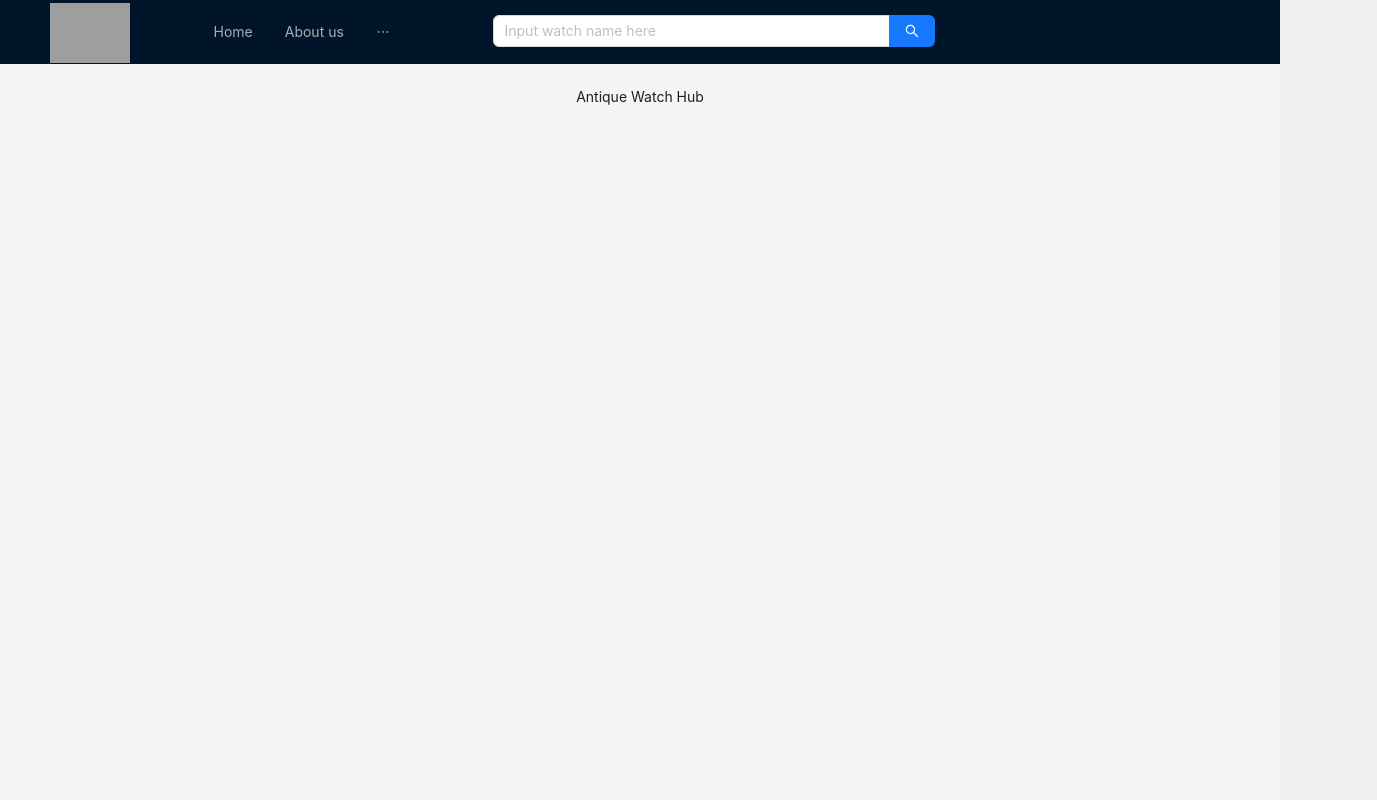
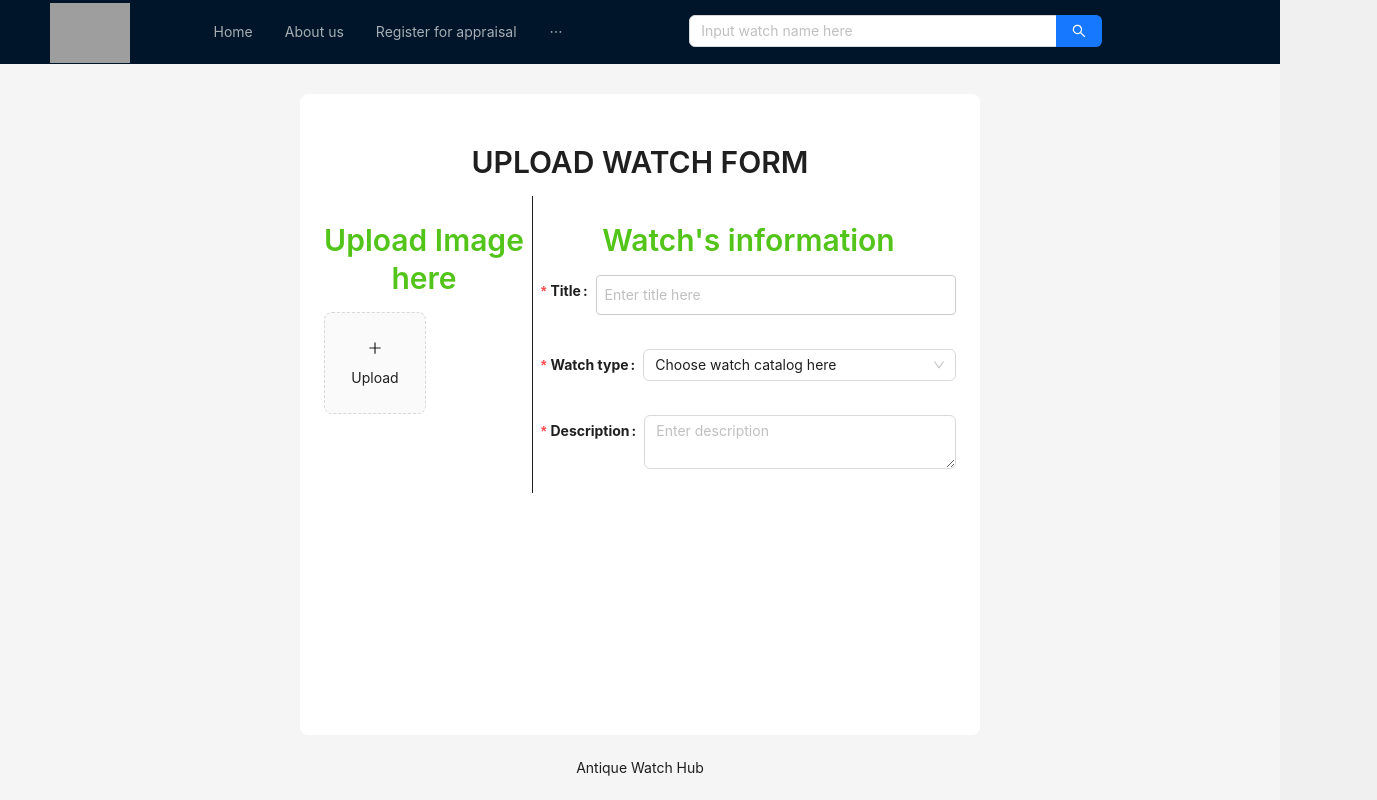
Before and after one commit to OmegaCode404/SWP391_FE, a React (Create React App) app: page /upload in a window 1280 px wide. Shown: the whole page, 1377 px wide, since content can reach past the window. Built offline with nearby package versions, Linux system fonts and the light colour scheme; grey boxes are pictures that could not be loaded.

Commit message:
Create loginPage, Upload form page

```diff
--- a/src/App.css
+++ b/src/App.css
@@ -4,6 +4,7 @@
   object-fit: cover; /* Maintains aspect ratio */
 }
 .item-price {
+  content: "Posted: ";
   color: #d0021b;
   display: inline-block;
   font-size: 14px;
@@ -57,12 +58,15 @@
 .item-seller,
 .item-post-date {
   font-size: 14px;
-  color: #888;
   margin-bottom: 5px;
 }
 
 .item-post-date::before {
-  content: "Posted: ";
+  content: "Since: ";
+  font-weight: bold;
+}
+.item-seller::before {
+  content: "Posted by: ";
   font-weight: bold;
 }
 .contentStyle {
--- a/src/App.js
+++ b/src/App.js
@@ -8,6 +8,8 @@ import { BrowserRouter, Routes, Route } from "react-router-dom";
 import WatchDetail from "./Component/WatchDetail";
 import WatchFilter from "./Component/WatchFilter";
 import RegisterForAppraisal from "./Component/RegisterForAppraisal/RegisterForAppraisal";
+import RegisterPost from "./Component/RegisterPost";
+import LoginPage from "./Component/Login";
 
 const App = () => {
   return (
@@ -18,6 +20,8 @@ const App = () => {
           <Route path="/" element={<MainPage />} />
           <Route path="/watch/:id" element={<WatchDetail />} />
           <Route path="/filter/:type" element={<WatchFilter />} />
+          <Route path="/upload" element={<RegisterPost />} />
+          <Route path="/login" element={<LoginPage />} />
           <Route
             path="/registerforappraisal"
             element={<RegisterForAppraisal />}
--- a/src/Component/Header.jsx
+++ b/src/Component/Header.jsx
@@ -33,7 +33,7 @@ const HeaderBar = () => {
           height={60}
         />
       </Col>
-      <Col span={6}>
+      <Col span={10}>
         <Menu
           theme="dark"
           mode="horizontal"
@@ -49,9 +49,11 @@ const HeaderBar = () => {
           <Menu.Item key="registerforappraisal">
             Register for appraisal
           </Menu.Item>
+          <Menu.Item key="upload">Upload post</Menu.Item>
+          <Menu.Item key="login">Login</Menu.Item>
         </Menu>
       </Col>
-      <Col span={15}>
+      <Col span={14}>
         <Search
           placeholder="Input watch name here"
           onSearch={onSearch}
--- /dev/null
+++ b/src/Component/ImageUpload.jsx
@@ -0,0 +1,74 @@
+import React, { useState } from "react";
+import { PlusOutlined } from "@ant-design/icons";
+import { Image, Upload, message, Button } from "antd";
+const getBase64 = (file) =>
+  new Promise((resolve, reject) => {
+    const reader = new FileReader();
+    reader.readAsDataURL(file);
+    reader.onload = () => resolve(reader.result);
+    reader.onerror = (error) => reject(error);
+  });
+
+const ImageUpload = ({ onFilesSelected }) => {
+  const [previewOpen, setPreviewOpen] = useState(false);
+  const [previewImage, setPreviewImage] = useState("");
+  const [fileList, setFileList] = useState([]);
+
+  const handlePreview = async (file) => {
+    if (!file.url && !file.preview) {
+      file.preview = await getBase64(file.originFileObj);
+    }
+    setPreviewImage(file.url || file.preview);
+    setPreviewOpen(true);
+  };
+
+  const handleChange = ({ fileList: newFileList }) => {
+    setFileList(newFileList);
+    onFilesSelected(newFileList);
+  };
+
+  const handleBeforeUpload = (file) => {
+    return false; // Prevent automatic upload
+  };
+
+  const uploadButton = (
+    <div>
+      <PlusOutlined />
+      <div
+        style={{
+          marginTop: 8,
+        }}
+      >
+        Upload
+      </div>
+    </div>
+  );
+
+  return (
+    <>
+      <Upload
+        listType="picture-card"
+        fileList={fileList}
+        onPreview={handlePreview}
+        onChange={handleChange}
+        beforeUpload={handleBeforeUpload}
+      >
+        {fileList.length >= 8 ? null : uploadButton}
+      </Upload>
+      {previewImage && (
+        <Image
+          wrapperStyle={{
+            display: "none",
+          }}
+          preview={{
+            visible: previewOpen,
+            onVisibleChange: (visible) => setPreviewOpen(visible),
+            afterOpenChange: (visible) => !visible && setPreviewImage(""),
+          }}
+          src={previewImage}
+        />
+      )}
+    </>
+  );
+};
+export default ImageUpload;
--- a/src/Component/ItemList.jsx
+++ b/src/Component/ItemList.jsx
@@ -55,7 +55,7 @@ const ItemList = () => {
         <Col key={item.id} span={6}>
           <Card
             hoverable
-            title={item.name}
+            title={"Title: " + item.name}
             bordered={true}
             onClick={() => handleItemClick(item.id)}
             cover={
@@ -68,11 +68,11 @@ const ItemList = () => {
           >
             <div>
               <span className="item-price">
-                {item.price.toLocaleString()} đ
+                Price: {item.price.toLocaleString()} đ
               </span>
             </div>
             <div className="item-details">
-              <span className="item-seller">Seller: {item.seller.name}</span>
+              <span className="item-seller">{item.seller.name}</span>
               <span className="item-post-date">
                 {getTimeSincePost(item.postDate)}
               </span>
--- /dev/null
+++ b/src/Component/Login.jsx
@@ -0,0 +1,114 @@
+import React from "react";
+import { Layout, theme, ConfigProvider } from "antd";
+import { Button, Form, Input, Checkbox, Typography } from "antd";
+
+const { Content } = Layout;
+const { Title } = Typography;
+
+const LoginPage = () => {
+  const {
+    token: { colorBgContainer, borderRadiusLG },
+  } = theme.useToken();
+
+  const onFinish = (values) => {
+    console.log("Success:", values);
+  };
+
+  const onFinishFailed = (errorInfo) => {
+    console.log("Failed:", errorInfo);
+  };
+
+  return (
+    <ConfigProvider theme={{ token: { colorBgContainer, borderRadiusLG } }}>
+      <Content
+        style={{
+          padding: "50px 300px 150px",
+          flexGrow: 1,
+          display: "flex",
+          flexDirection: "column",
+        }}
+      >
+        <div
+          style={{
+            padding: 24,
+            flexGrow: 1,
+            background: colorBgContainer,
+            borderRadius: borderRadiusLG,
+          }}
+        >
+          <Title type="success" level={2}>
+            Login
+          </Title>
+          <Form
+            name="basic"
+            labelCol={{
+              span: 8,
+            }}
+            wrapperCol={{
+              span: 16,
+            }}
+            style={{
+              maxWidth: 600,
+            }}
+            initialValues={{
+              remember: true,
+            }}
+            onFinish={onFinish}
+            onFinishFailed={onFinishFailed}
+            autoComplete="off"
+          >
+            <Form.Item
+              label="Username"
+              name="username"
+              rules={[
+                {
+                  required: true,
+                  message: "Please input your username!",
+                },
+              ]}
+            >
+              <Input />
+            </Form.Item>
+
+            <Form.Item
+              label="Password"
+              name="password"
+              rules={[
+                {
+                  required: true,
+                  message: "Please input your password!",
+                },
+              ]}
+            >
+              <Input.Password />
+            </Form.Item>
+
+            <Form.Item
+              name="remember"
+              valuePropName="checked"
+              wrapperCol={{
+                offset: 8,
+                span: 16,
+              }}
+            >
+              <Checkbox>Remember me</Checkbox>
+            </Form.Item>
+
+            <Form.Item
+              wrapperCol={{
+                offset: 8,
+                span: 16,
+              }}
+            >
+              <Button type="primary" htmlType="submit">
+                Submit
+              </Button>
+            </Form.Item>
+          </Form>
+        </div>
+      </Content>
+    </ConfigProvider>
+  );
+};
+
+export default LoginPage;
--- a/src/Component/RegisterPost.jsx
+++ b/src/Component/RegisterPost.jsx
@@ -1,19 +1,63 @@
 import React from "react";
-import { Breadcrumb, Layout, Menu, theme } from "antd";
-import Banner from "./Banner";
-import ItemList from "./ItemList";
-import HeaderBar from "./Header";
-import WatchTypeList from "./WatchTypeList";
+import { Layout, theme } from "antd";
 
+import ImageUpload from "./ImageUpload";
+import { Col, Button, message, Row, Form, Input, Select } from "antd";
+import { useState } from "react";
+import { Typography } from "antd";
+const { Title } = Typography;
+const { Option } = Select;
 const { Content } = Layout;
 const RegisterPost = () => {
+  const [selectedFiles, setSelectedFiles] = useState([]);
   const {
     token: { colorBgContainer, borderRadiusLG },
   } = theme.useToken();
+
+  const handleFilesSelected = (fileList) => {
+    setSelectedFiles(fileList.map((file) => file.originFileObj));
+  };
+
+  const handleUpload = async () => {
+    const formData = new FormData();
+    selectedFiles.forEach((file) => {
+      formData.append("files[]", file);
+    });
+    try {
+      const response = await fetch(
+        "https://660d2bd96ddfa2943b33731c.mockapi.io/api/upload",
+        {
+          method: "POST",
+          body: formData,
+        }
+      );
+      if (response.ok) {
+        message.success("Upload successful!");
+        setSelectedFiles([]); // Clear selected files
+      } else {
+        message.error("Upload failed.");
+      }
+    } catch (error) {
+      message.error("Upload error: " + error);
+    }
+  };
+  const onFinish = (values) => {
+    console.log("Form values:", values);
+  };
+
+  const watchTypes = [
+    { name: "Mechanical" },
+    { name: "Automatic" },
+    { name: "Hybrid" },
+    { name: "Chronograph" },
+    { name: "Classic" },
+    { name: "Luxury" },
+  ];
+
   return (
     <Content
       style={{
-        padding: "0 200px",
+        padding: "30px 300px 0 300px",
         flexGrow: 1,
         display: "flex",
         flexDirection: "column",
@@ -27,10 +71,81 @@ const RegisterPost = () => {
           borderRadius: borderRadiusLG,
         }}
       >
-        <Col span={14}></Col>
+        <Title color="#c57071" level={2}>
+          UPLOAD WATCH FORM
+        </Title>
+        <Row gutter={[16, 16]}>
+          <Col span={8}>
+            <Title type="success" level={2}>
+              Upload Image here
+            </Title>
+            <ImageUpload onFilesSelected={handleFilesSelected} />
+          </Col>
+          <Col style={{ borderLeft: "solid 1px" }} span={16}>
+            <Title type="success" level={2}>
+              Watch's information
+            </Title>
+            <Form
+              name="register_post_form"
+              onFinish={onFinish}
+              style={{ marginTop: 16 }}
+            >
+              <Form.Item
+                name="title"
+                label="Title"
+                rules={[
+                  {
+                    required: true,
+                    message: "Please enter the title",
+                  },
+                ]}
+              >
+                <Input placeholder="Enter title here" />
+              </Form.Item>
+              <Form.Item
+                name="watchtype"
+                label="Watch type"
+                rules={[
+                  {
+                    required: true,
+                  },
+                ]}
+                initialValue="Choose watch catalog here"
+              >
+                <Select>
+                  {watchTypes.map((type, index) => (
+                    <Option key={index} value={type.name}>
+                      {type.name}
+                    </Option>
+                  ))}
+                </Select>
+              </Form.Item>
+              <Form.Item
+                name="description"
+                label="Description"
+                rules={[
+                  {
+                    required: true,
+                    message: "Please enter the description",
+                  },
+                ]}
+              >
+                <Input.TextArea placeholder="Enter description" />
+              </Form.Item>
+            </Form>
+            {selectedFiles.length > 0 && (
+              <Button
+                type="primary"
+                onClick={handleUpload}
+                style={{ marginTop: 16 }}
+              >
+                Upload Selected Files
+              </Button>
+            )}
+          </Col>
+        </Row>
       </div>
     </Content>
   );
 };
-
 export default RegisterPost;
--- a/src/Component/WatchFilter.jsx
+++ b/src/Component/WatchFilter.jsx
@@ -93,7 +93,11 @@ const WatchFilter = () => {
         <Row gutter={[16, 16]}>
           {watches.map((watch) => (
             <Col key={watch.id} span={24}>
-              <Card hoverable onClick={() => handleItemClick(watch.id)}>
+              <Card
+                style={{ backgroundColor: "#e3cbcb" }}
+                hoverable
+                onClick={() => handleItemClick(watch.id)}
+              >
                 <Row gutter={16} align="middle">
                   <Col span={8}>
                     <img
```
